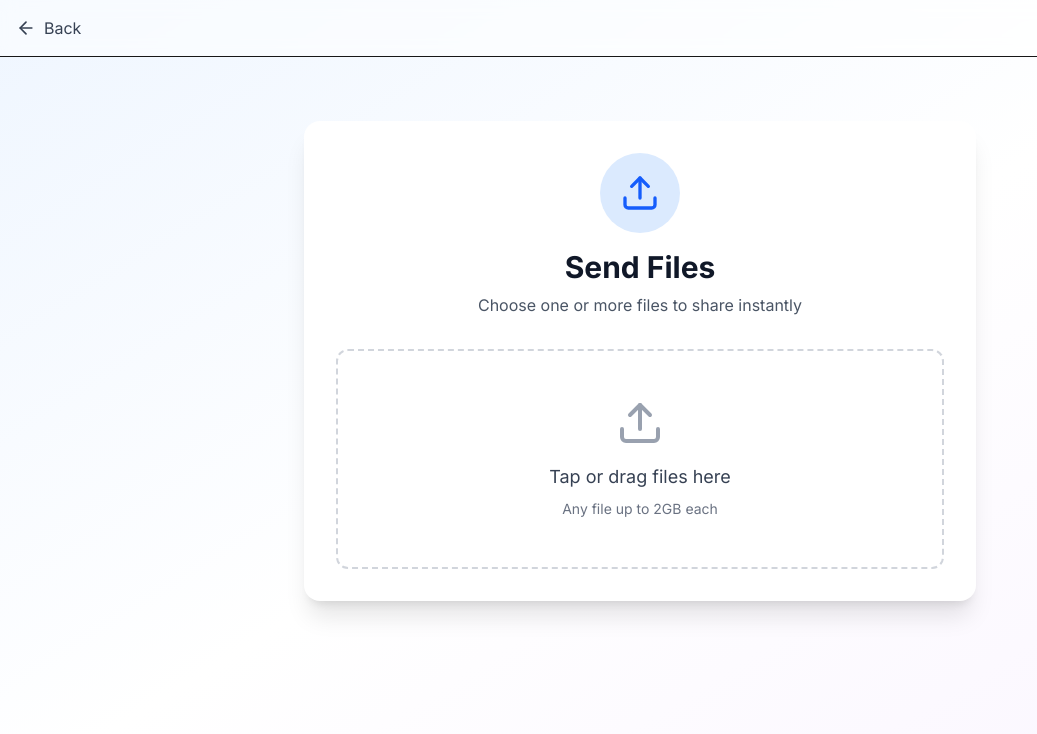
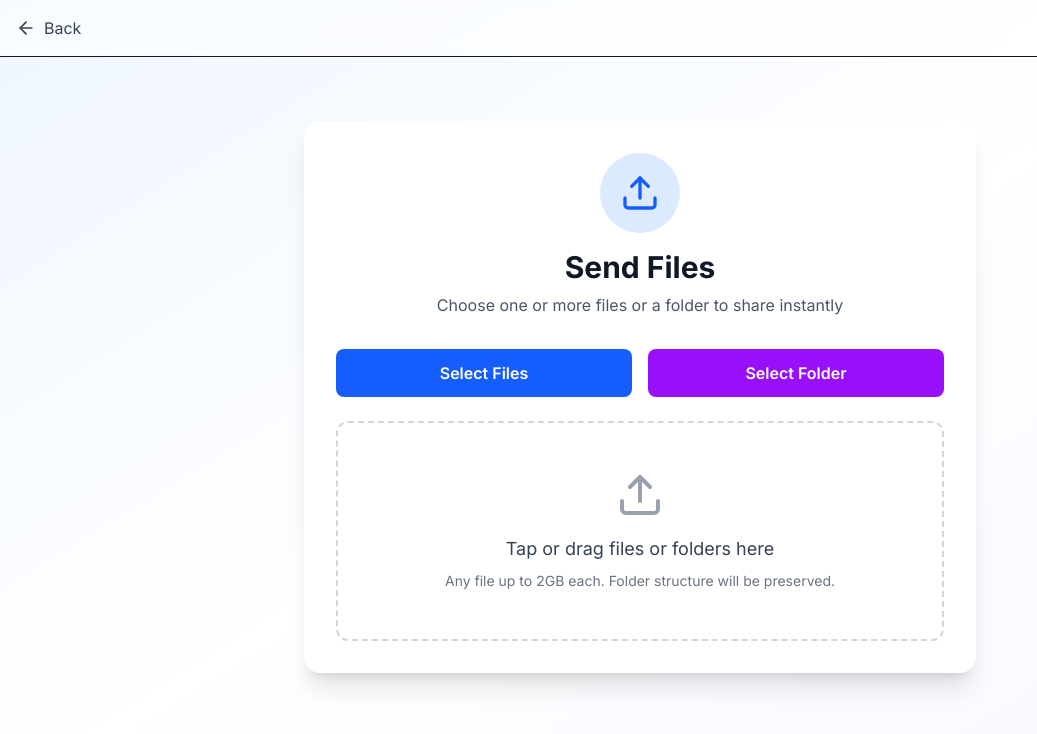
Before and after one commit to Premshaw23/fluxdrop, a Next.js app in the folder fluxdrop-web/: page /send in a window 1280 px wide. Shown: the top 734 px of the page, without its empty margins (0-1037 px from the left). Built offline with nearby package versions, Linux system fonts and the light colour scheme.

Commit message:
feat: enhance file selection and transfer metadata with sorting and relative path support

```diff
--- a/fluxdrop-web/app/send/page.tsx
+++ b/fluxdrop-web/app/send/page.tsx
@@ -99,8 +99,14 @@ export default function SendPage() {
     transferRef.current = null;
     rtcRef.current = null;
     signalingRef.current = null;
-    setFiles(selectedFiles);
-    filesRef.current = selectedFiles;
+    // Sort files by webkitRelativePath if present, else by name
+    const sortedFiles = [...selectedFiles].sort((a, b) => {
+      const aPath = (a as any).webkitRelativePath || a.name;
+      const bPath = (b as any).webkitRelativePath || b.name;
+      return aPath.localeCompare(bPath);
+    });
+    setFiles(sortedFiles);
+    filesRef.current = sortedFiles;
     setProgressList(new Array(selectedFiles.length).fill(0));
     setSpeedList(new Array(selectedFiles.length).fill(0));
     setTimeRemainingList(new Array(selectedFiles.length).fill(0));
@@ -535,10 +541,11 @@ export default function SendPage() {
                   <Upload className="w-10 h-10 text-blue-600" />
                 </div>
                 <h2 className="text-3xl font-bold text-gray-900 mb-2">Send Files</h2>
-                <p className="text-gray-600">Choose one or more files to share instantly</p>
+                <p className="text-gray-600">Choose one or more files or a folder to share instantly</p>
               </div>
 
-              <label className="block">
+              <div className="flex flex-col sm:flex-row gap-4 mb-4">
+                <label className="block w-full">
                   <input
                     type="file"
                     multiple
@@ -546,6 +553,42 @@ export default function SendPage() {
                     className="hidden"
                     ref={fileInputRef}
                   />
+                  <button
+                    type="button"
+                    className="w-full bg-blue-600 text-white py-3 px-6 rounded-lg hover:bg-blue-700 transition-colors font-semibold mb-2"
+                    onClick={() => fileInputRef.current?.click()}
+                  >
+                    Select Files
+                  </button>
+                </label>
+                <label className="block w-full">
+                  <input
+                    type="file"
+                    multiple
+                    onChange={handleFileSelect}
+                    className="hidden"
+                    ref={el => {
+                      if (el) {
+                        // @ts-ignore
+                        el.setAttribute('webkitdirectory', '');
+                        // @ts-ignore
+                        el.setAttribute('directory', '');
+                      }
+                    }}
+                  />
+                  <button
+                    type="button"
+                    className="w-full bg-purple-600 text-white py-3 px-6 rounded-lg hover:bg-purple-700 transition-colors font-semibold mb-2"
+                    onClick={e => {
+                      const input = (e.currentTarget.parentElement?.querySelector('input[type=\"file\"]') as HTMLInputElement);
+                      input?.click();
+                    }}
+                  >
+                    Select Folder
+                  </button>
+                </label>
+              </div>
+
               <div
                 className={`border-2 border-dashed rounded-xl p-6 sm:p-12 text-center cursor-pointer transition-colors select-none ${isDragActive ? 'border-blue-500 bg-blue-50' : 'border-gray-300 hover:border-blue-500 hover:bg-blue-50'}`}
                 onDrop={handleDrop}
@@ -557,13 +600,12 @@ export default function SendPage() {
                 style={{ touchAction: 'manipulation' }}
               >
                 <Upload className="w-12 h-12 text-gray-400 mx-auto mb-4" />
-                  <p className="text-lg text-gray-700 mb-2">Tap or drag files here</p>
-                  <p className="text-sm text-gray-500">Any file up to 2GB each</p>
+                <p className="text-lg text-gray-700 mb-2">Tap or drag files or folders here</p>
+                <p className="text-sm text-gray-500">Any file up to 2GB each. Folder structure will be preserved.</p>
                 {isDragActive && (
-                    <div className="mt-2 text-blue-600 font-semibold">Drop files to select</div>
+                  <div className="mt-2 text-blue-600 font-semibold">Drop files or folders to select</div>
                 )}
               </div>
-              </label>
 
               {/* Selected files preview */}
               {files.length > 0 && (
--- a/fluxdrop-web/lib/transfer/FileTransfer.ts
+++ b/fluxdrop-web/lib/transfer/FileTransfer.ts
@@ -11,6 +11,7 @@ export interface FileMetadata {
   size: number;
   type: string;
   chunks: number;
+  relativePath?: string;
 }
 
 export interface TransferProgress {
@@ -186,7 +187,8 @@ export class FileTransferSender {
         name: f.name,
         size: f.size,
         type: f.type,
-        chunks: Math.ceil(f.size / CHUNK_SIZE)
+        chunks: Math.ceil(f.size / CHUNK_SIZE),
+        relativePath: (f as any).webkitRelativePath || f.name
       }))
     };
     console.log('[FileTransferSender] Sending batch-metadata:', batchMetadata);
@@ -225,7 +227,8 @@ export class FileTransferSender {
         name: file.name,
         size: file.size,
         type: file.type,
-        chunks: this.chunks.length
+        chunks: this.chunks.length,
+        relativePath: (file as any).webkitRelativePath || file.name
       };
       this.sendMessage({ type: 'metadata', metadata });
 
```
Lines whose indentation alone changed are shown as unchanged.
